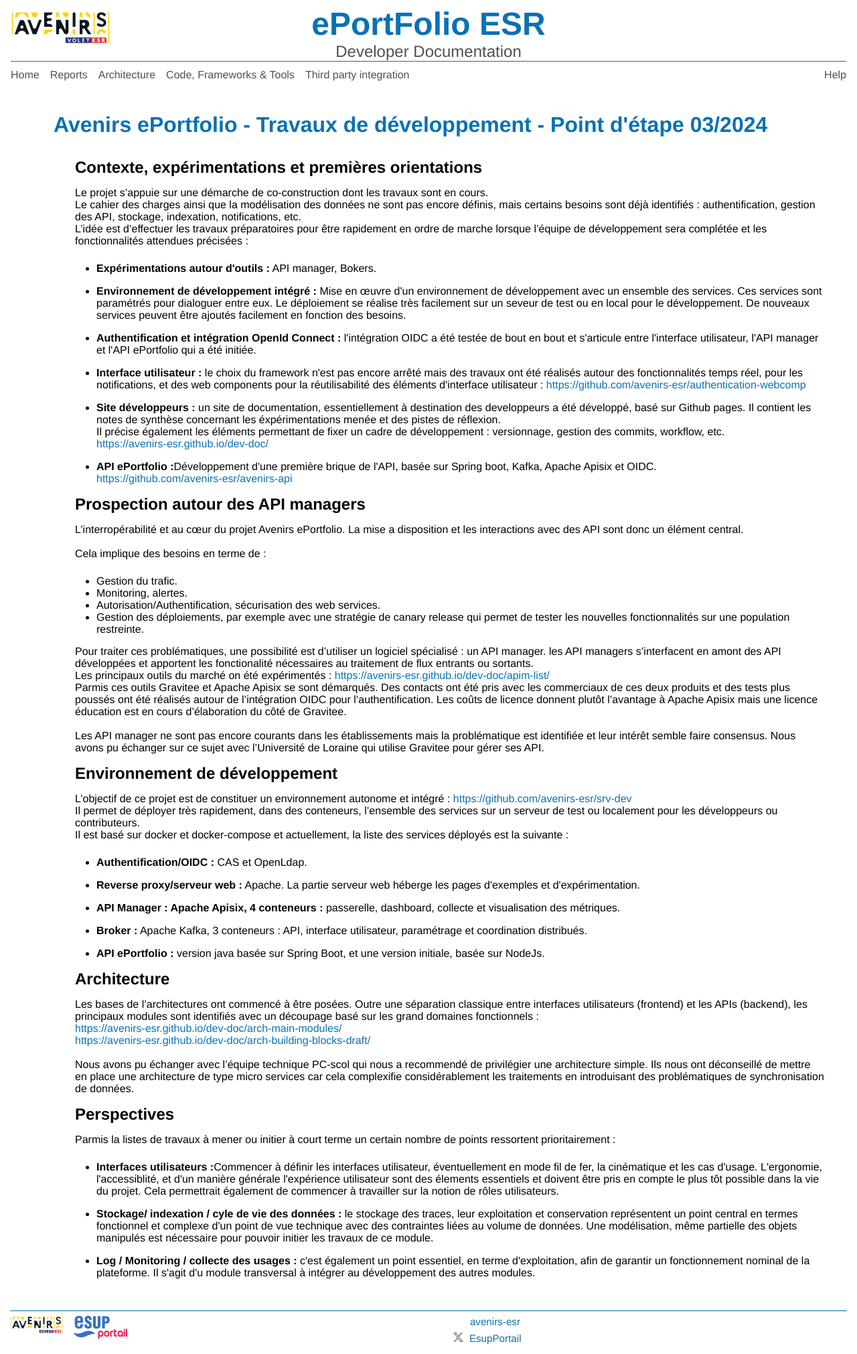
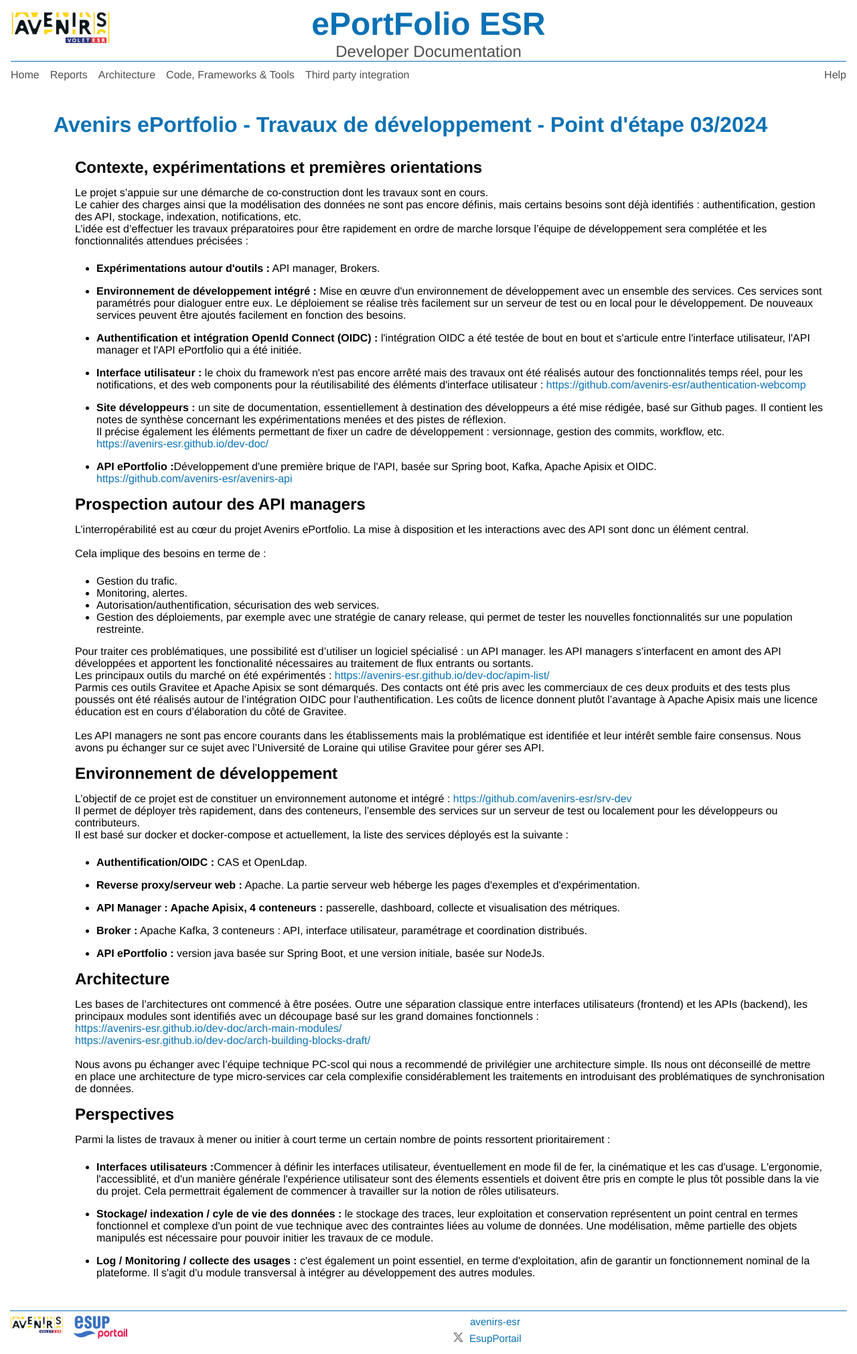
Before and after one commit to giraudin/dev-doc, a Jekyll site: the page built from pages/reports/03_2024_dev_note.markdown, in a window 1280 px wide. Shown: the whole page at 67% size. Built offline with Jekyll 4.4.1, drawn with Linux system fonts in a browser that asks for light colours.

Commit message:
fix: typo

```diff
--- a/pages/reports/03_2024_dev_note.markdown
+++ b/pages/reports/03_2024_dev_note.markdown
@@ -11,12 +11,12 @@ Le projet s'appuie sur une démarche de co-construction dont les travaux sont en
 Le cahier des charges ainsi que la modélisation des données ne sont pas encore définis, mais certains besoins sont déjà identifiés : authentification, gestion des API, stockage, indexation, notifications, etc.<br/>
  L'idée est d'effectuer les travaux préparatoires pour être rapidement en ordre de marche lorsque l'équipe de développement sera complétée et les fonctionnalités attendues précisées :
 <ul class=spaced>
-    <li> <b>Expérimentations autour d'outils :</b> API manager, Bokers.</li>
-    <li> <b>Environnement de développement intégré : </b>Mise en œuvre d'un environnement de développement avec un ensemble des services. Ces services sont paramétrés pour dialoguer entre eux. Le déploiement se réalise très facilement sur un seveur de test ou en local pour le développement. De nouveaux services peuvent être ajoutés facilement en fonction des besoins.</li>
-    <li> <b>Authentification et intégration OpenId Connect : </b> l'intégration OIDC a été testée de bout en bout et s'articule entre l'interface utilisateur, l'API manager et l'API ePortfolio qui a été initiée.</li>
+    <li> <b>Expérimentations autour d'outils :</b> API manager, Brokers.</li>
+    <li> <b>Environnement de développement intégré : </b>Mise en œuvre d'un environnement de développement avec un ensemble des services. Ces services sont paramétrés pour dialoguer entre eux. Le déploiement se réalise très facilement sur un serveur de test ou en local pour le développement. De nouveaux services peuvent être ajoutés facilement en fonction des besoins.</li>
+    <li> <b>Authentification et intégration OpenId Connect (OIDC) : </b> l'intégration OIDC a été testée de bout en bout et s'articule entre l'interface utilisateur, l'API manager et l'API ePortfolio qui a été initiée.</li>
     <li> <b>Interface utilisateur :</b> le choix du framework n'est pas encore arrêté mais des travaux ont été réalisés autour des fonctionnalités temps réel, pour les notifications, et des web components pour la réutilisabilité des éléments d'interface utilisateur :
     <a href="https://github.com/avenirs-esr/authentication-webcomp" target ="_blank">https://github.com/avenirs-esr/authentication-webcomp</a></li>
-    <li> <b>Site développeurs : </b> un site de documentation, essentiellement à destination des developpeurs a été développé, basé sur Github pages. Il contient les notes de synthèse concernant les éxpérimentations menée et des pistes de réflexion.<br/>
+    <li> <b>Site développeurs : </b> un site de documentation, essentiellement à destination des développeurs a été mise rédigée, basé sur Github pages. Il contient les notes de synthèse concernant les expérimentations menées et des pistes de réflexion.<br/>
      Il précise également les éléments permettant de fixer un cadre de développement : versionnage, gestion des commits, workflow, etc.<br/>
      <a href="https://avenirs-esr.github.io/dev-doc/" target ="_blank">https://avenirs-esr.github.io/dev-doc/</a>
  </li>
@@ -26,16 +26,16 @@ Le cahier des charges ainsi que la modélisation des données ne sont pas encore
     </ul>
 
 # Prospection autour des API managers
-L'interropérabilité et au c&oelig;ur du projet Avenirs ePortfolio. La mise a disposition et les interactions avec des API sont donc un élément central. <br/><br/>
+L'interropérabilité est au c&oelig;ur du projet Avenirs ePortfolio. La mise à disposition et les interactions avec des API sont donc un élément central. <br/><br/>
 Cela  implique des besoins en terme de :
  - Gestion du trafic.
  - Monitoring, alertes.
- - Autorisation/Authentification, sécurisation des web services.
- - Gestion des déploiements, par exemple avec une stratégie de canary release qui permet de tester les nouvelles fonctionnalités sur une population restreinte.
+ - Autorisation/authentification, sécurisation des web services.
+ - Gestion des déploiements, par exemple avec une stratégie de canary release, qui permet de tester les nouvelles fonctionnalités sur une population restreinte.
 
   Pour traiter ces problématiques, une possibilité est d'utiliser un logiciel spécialisé : un API manager.  les API managers s'interfacent en amont des API développées et apportent les fonctionalité nécessaires au traitement de flux entrants ou sortants. <br/>
   Les principaux outils du marché on été expérimentés : <a href="https://avenirs-esr.github.io/dev-doc/apim-list/" target="_blank">https://avenirs-esr.github.io/dev-doc/apim-list/</a><br/>Parmis ces outils Gravitee et Apache Apisix se sont démarqués. Des contacts ont été pris avec les commerciaux de ces deux produits et des tests plus poussés ont été réalisés autour de l'intégration OIDC pour l'authentification. Les coûts de licence donnent plutôt l'avantage à Apache Apisix mais une licence éducation est en cours d'élaboration du côté de Gravitee.<br/><br/>
-  Les API manager ne sont pas encore courants dans les établissements mais la problématique est identifiée et leur intérêt semble faire consensus. Nous avons pu échanger sur ce sujet avec l'Université de Loraine qui utilise Gravitee pour gérer ses API.
+  Les API managers ne sont pas encore courants dans les établissements mais la problématique est identifiée et leur intérêt semble faire consensus. Nous avons pu échanger sur ce sujet avec l'Université de Loraine qui utilise Gravitee pour gérer ses API.
 
 # Environnement de développement
 L'objectif de ce projet est de constituer un environnement autonome et intégré : <a href="https://github.com/avenirs-esr/srv-dev" target="_blank">https://github.com/avenirs-esr/srv-dev</a> <br/>
@@ -54,11 +54,11 @@ Les bases de l'architectures ont commencé à être posées. Outre une séparati
 <a href="https://avenirs-esr.github.io/dev-doc/arch-main-modules/" target="_blank">https://avenirs-esr.github.io/dev-doc/arch-main-modules/</a><br/>
 <a href="https://avenirs-esr.github.io/dev-doc/arch-building-blocks-draft/" target="_blank">https://avenirs-esr.github.io/dev-doc/arch-building-blocks-draft/</a>
 <br/><br/>
-Nous avons pu échanger avec l'équipe technique PC-scol qui nous a recommendé de privilégier une architecture simple. Ils nous ont déconseillé de mettre en place une architecture de type micro services car cela complexifie considérablement les traitements en introduisant des problématiques de synchronisation de données.
+Nous avons pu échanger avec l'équipe technique PC-scol qui nous a recommendé de privilégier une architecture simple. Ils nous ont déconseillé de mettre en place une architecture de type micro-services car cela complexifie considérablement les traitements en introduisant des problématiques de synchronisation de données.
 
 # Perspectives
 
-Parmis la listes de travaux à mener ou initier à court terme un certain nombre de points ressortent prioritairement :
+Parmi la listes de travaux à mener ou initier à court terme un certain nombre de points ressortent prioritairement :
 <ul class="spaced">
 <li><b>Interfaces utilisateurs :</b>Commencer à définir les interfaces utilisateur, éventuellement en mode fil de fer, la cinématique et les cas d'usage. L'ergonomie, l'accessiblité, et d'un manière générale l'expérience utilisateur sont des élements essentiels et doivent être pris en compte le plus tôt possible dans la vie du projet. Cela permettrait également de commencer à travailler sur la notion de rôles utilisateurs.</li>
 
```
